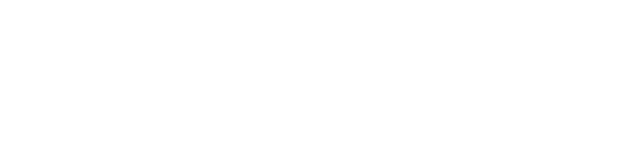
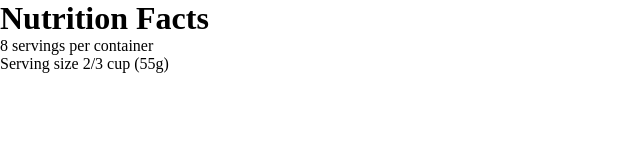
Before and after one commit to pabloskyDev/nutritionLabel, a plain HTML site: page index.html in a window 1280 px wide. Shown: the whole page, without its empty margins (0-640 px from the left). Drawn offline with Linux system fonts and the light colour scheme.

Commit message:
Avance del día 22-06-08

```diff
--- a/index.html
+++ b/index.html
@@ -8,6 +8,8 @@
     <title>Nutrition Label</title>
 </head>
 <body>
-
+    <h1>Nutrition Facts</h1>
+    <p>8 servings per container</p>
+    <p>Serving size 2/3 cup (55g)</p>
 </body>
 </html>
```
